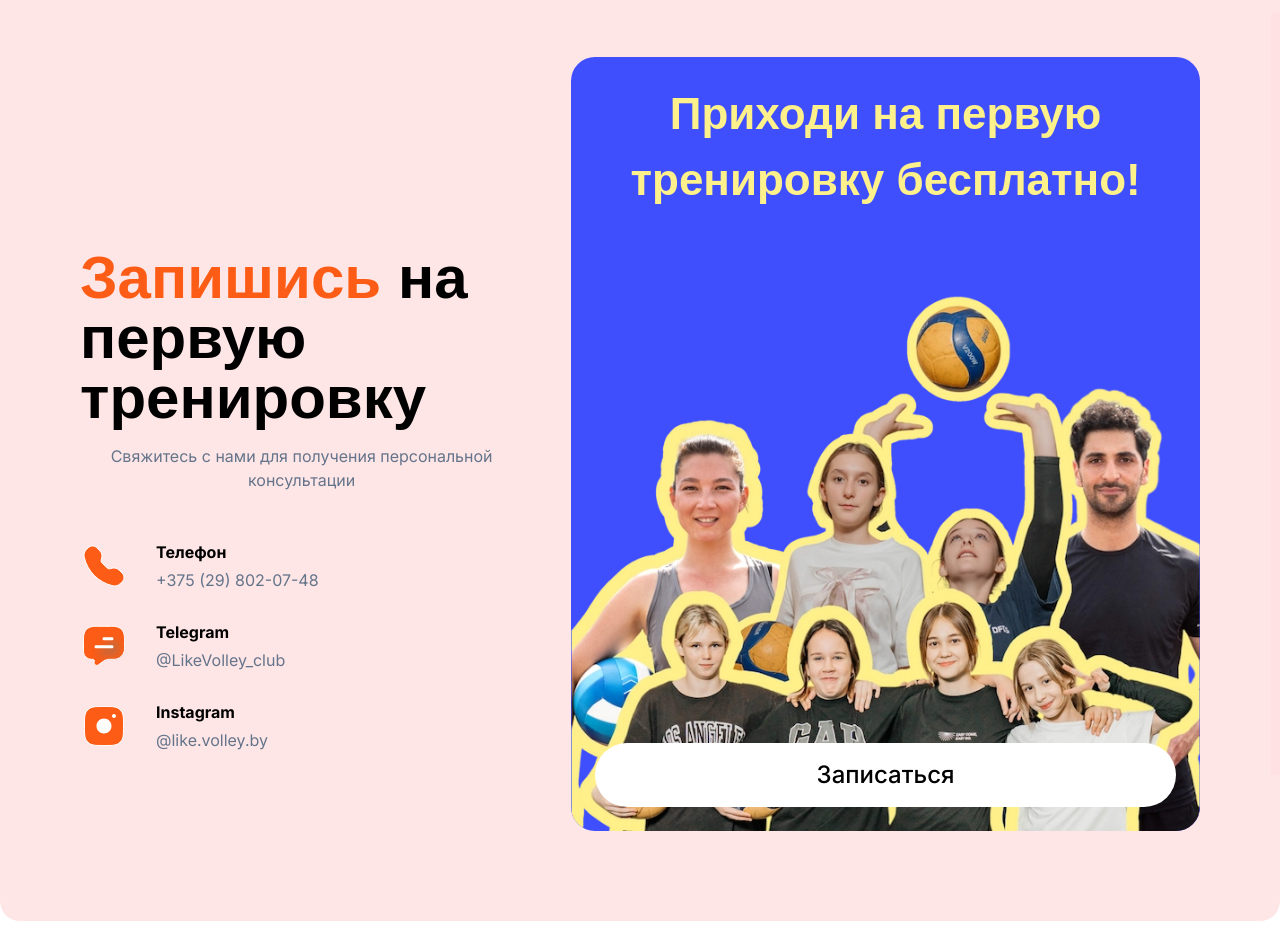
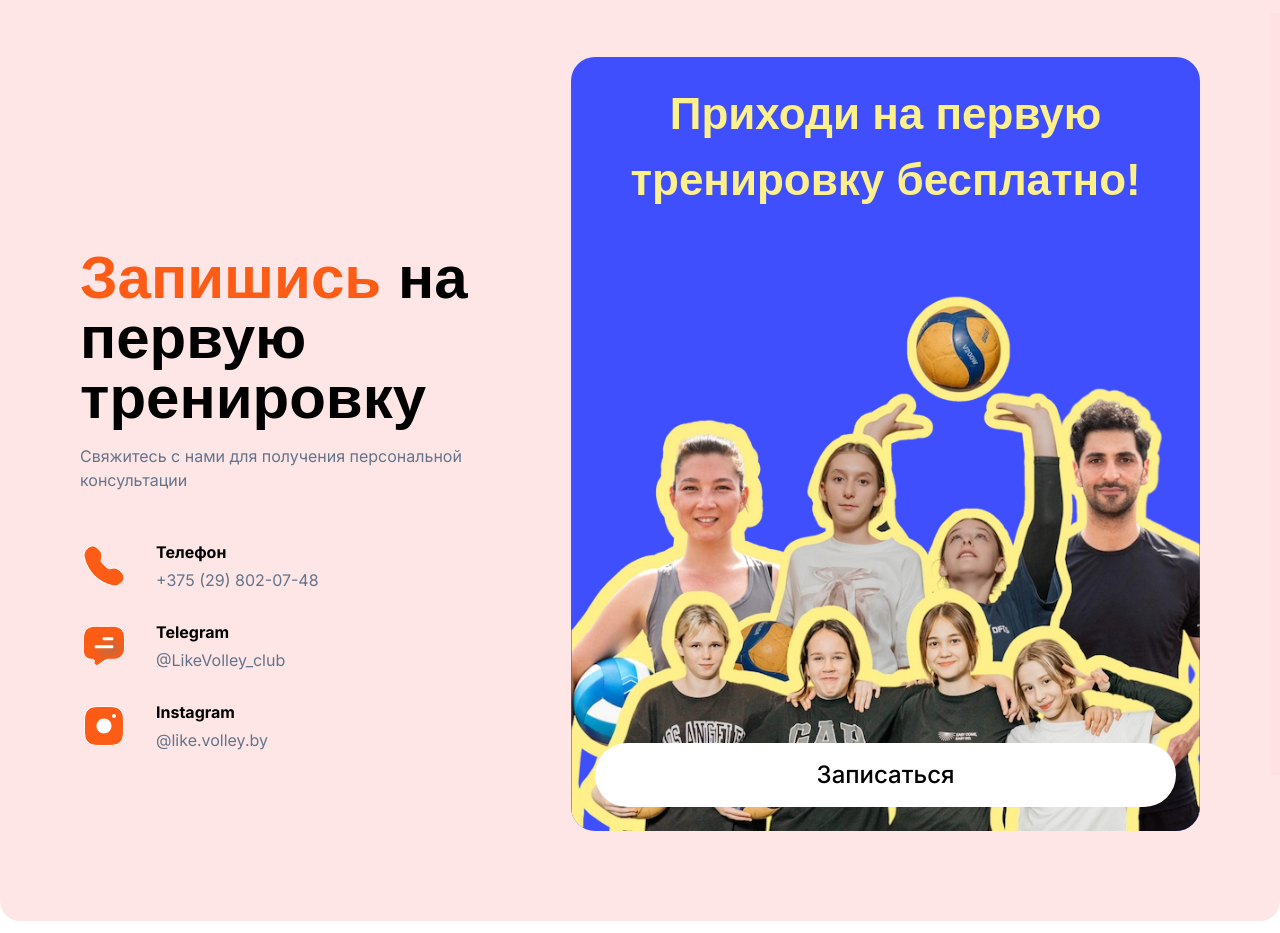
Before and after one commit to evgeniyworkbel/like-volley, a Next.js app: page / in a window 1280 px wide. Shown: the part 2020-2953 px from the top of the page. Built offline with nearby package versions, Linux system fonts and the light colour scheme; no server answers; a web font is replaced by a local one.

Commit message:
refactor(widgets): refined style Title

```diff
--- a/src/widgets/sign-up-for-workout/ui/sign-up-for-workout.tsx
+++ b/src/widgets/sign-up-for-workout/ui/sign-up-for-workout.tsx
@@ -12,8 +12,8 @@ export function SignUpForWorkout() {
       className="flex flex-col gap-12 rounded-[20px] bg-accent-orange-muted px-5 py-10 md:items-center xl:flex-row xl:justify-between xl:px-20 xl:py-[90px]"
     >
       <div className="flex flex-col gap-10 md:items-center md:gap-20 xl:max-w-[494px] xl:items-start xl:gap-12">
-        <div className="flex max-w-182 flex-col gap-4 text-center xl:pt-28">
-          <Title className="xl:text-left">
+        <div className="flex max-w-182 flex-col gap-4 text-center xl:pt-28 xl:text-left">
+          <Title>
             <span className="text-accent-orange">Запишись&nbsp;</span>
             на первую тренировку
           </Title>
```
